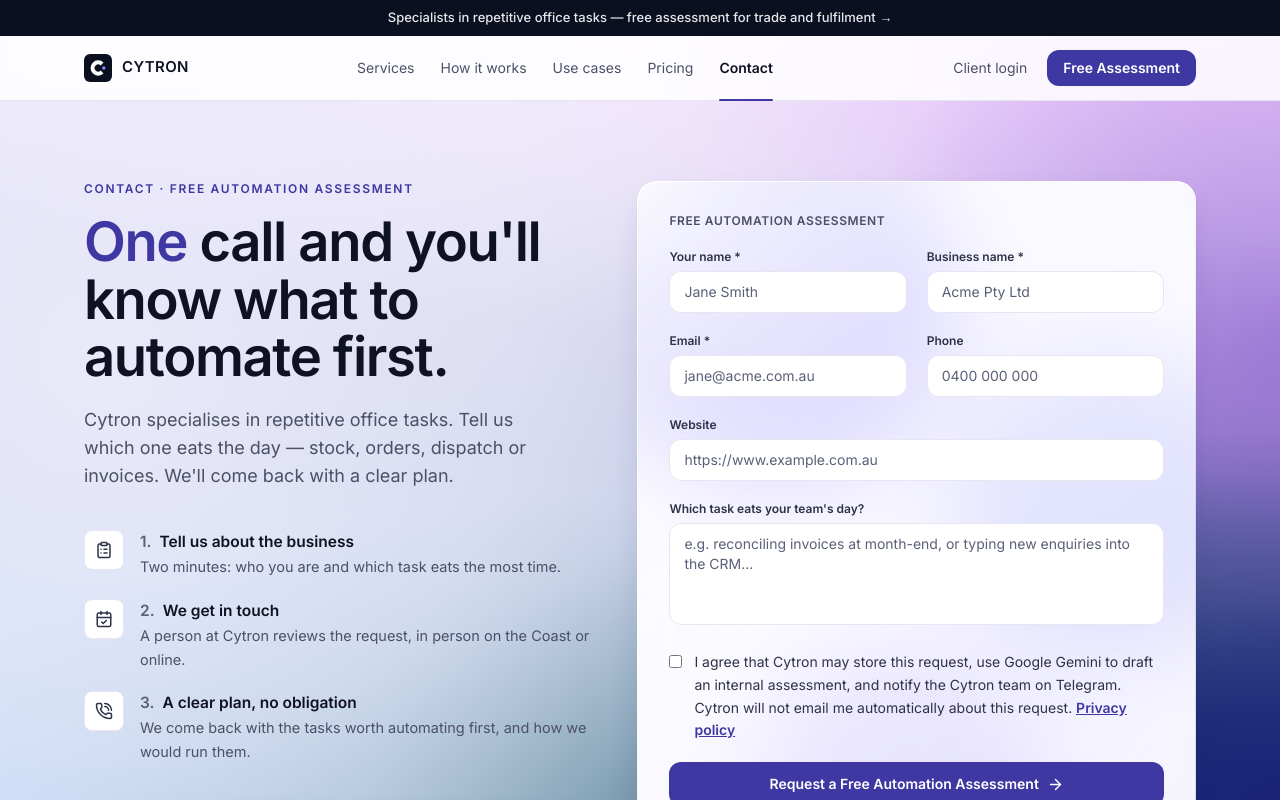
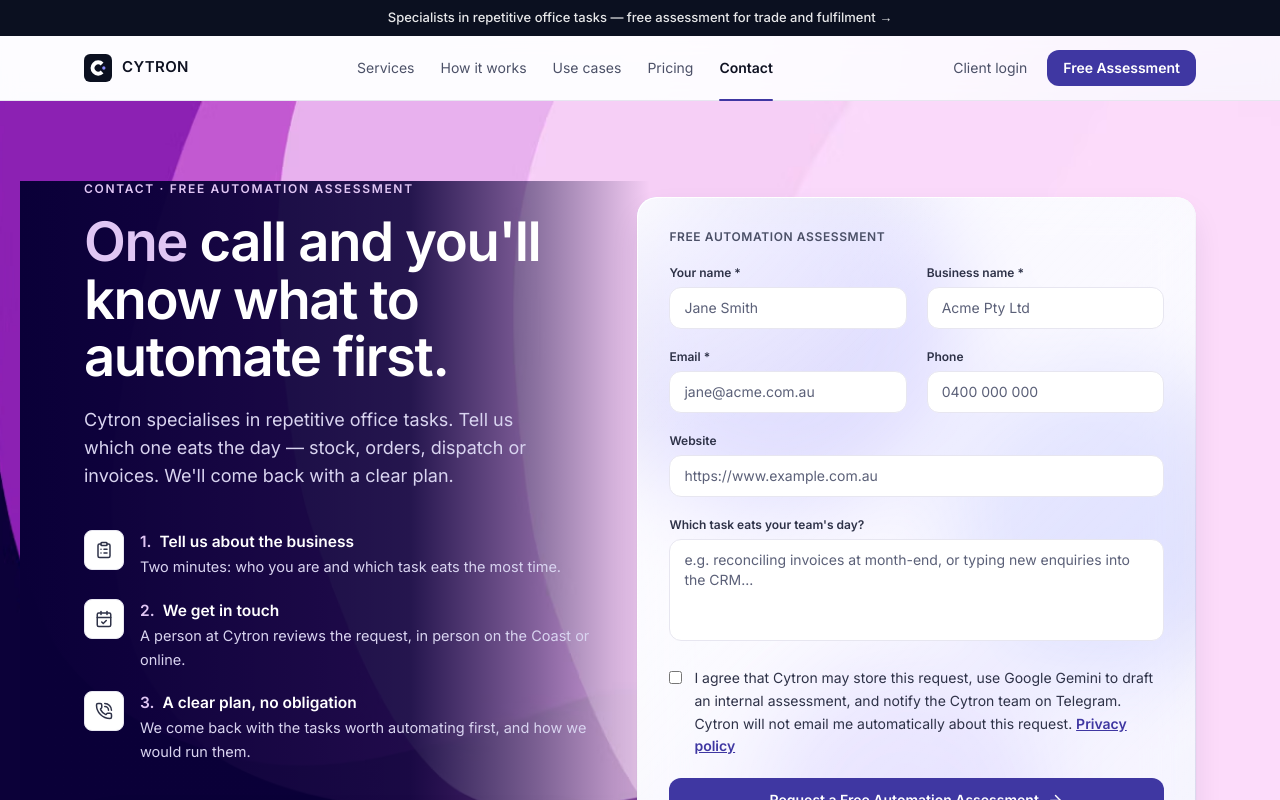
Before and after one commit to thiagocaian/Generate-auto-post-AI-videos-to-social-media-with-Veo3-and-Blotato, a Next.js app: page /contact in a window 1280 px wide. Shown: the top 800 px of the page. Built offline with nearby package versions, Linux system fonts and the light colour scheme.

Commit message:
Contact: match the Canva intro tone
Apply the same navy wave field and light type to the contact
assessment intro. The form and the 'What you get' card stay as
light panels on the artwork.

```diff
--- a/components/marketing/contact-page.tsx
+++ b/components/marketing/contact-page.tsx
@@ -19,14 +19,16 @@ export default function ContactPage() {
   const reduced = useReducedMotion() === true;
   return (
     <div>
-      <section id="audit" className="border-b border-[#e7e6f0]">
-        <div className="mx-auto grid max-w-6xl gap-12 px-5 pb-20 pt-14 sm:pt-20 lg:grid-cols-[0.95fr_1.05fr] lg:items-start">
-          <div>
-            <p className="mb-4 text-xs font-semibold uppercase tracking-[0.14em] text-[#3f37a2]">Contact · Free Automation Assessment</p>
-            <h1 className="max-w-xl text-[clamp(2.1rem,6.5vw,3.4rem)] font-semibold leading-[1.06] tracking-tight text-[#0f1222]">
+      <section id="audit" className="cytron-page-intro relative overflow-hidden">
+        <div className="cytron-hero-bg" aria-hidden="true" />
+        <div className="relative z-10 mx-auto grid max-w-6xl gap-12 px-5 pb-20 pt-14 sm:pt-20 lg:grid-cols-[0.95fr_1.05fr] lg:items-start">
+          <div className="relative">
+            <div className="cytron-hero-text-scrim" aria-hidden="true" />
+            <p className="mb-4 text-xs font-semibold uppercase tracking-[0.14em] text-[#E0C6F4]">Contact · Free Automation Assessment</p>
+            <h1 className="max-w-xl text-[clamp(2.1rem,6.5vw,3.4rem)] font-semibold leading-[1.06] tracking-tight text-white">
               <Accent>One</Accent> call and you&apos;ll know what to automate first.
             </h1>
-            <p className="mt-5 max-w-md text-[17px] leading-relaxed text-[#4b5067] sm:text-lg">
+            <p className="mt-5 max-w-md text-[17px] leading-relaxed text-[#D9D4F0] sm:text-lg">
               Cytron specialises in repetitive office tasks. Tell us which one eats the day — stock, orders, dispatch or invoices. We&apos;ll come back with a clear plan.
             </p>
 
@@ -35,8 +37,8 @@ export default function ContactPage() {
                 <li key={t} className="flex gap-4">
                   <span className="flex h-10 w-10 shrink-0 items-center justify-center rounded-md border border-[#e7e6f0] bg-white text-[#2e3248]"><Icon size={18} /></span>
                   <div>
-                    <p className="text-[15.5px] font-semibold text-[#0f1222]"><span className="mr-2 text-[#5b6078]">{i + 1}.</span>{t}</p>
-                    <p className="mt-0.5 text-[14.5px] leading-relaxed text-[#4b5067]">{d}</p>
+                    <p className="text-[15.5px] font-semibold text-white"><span className="mr-2 text-[#E0C6F4]">{i + 1}.</span>{t}</p>
+                    <p className="mt-0.5 text-[14.5px] leading-relaxed text-[#D9D4F0]">{d}</p>
                   </div>
                 </li>
               ))}
@@ -50,7 +52,7 @@ export default function ContactPage() {
               <p className="mt-5 flex items-center gap-2 border-t border-slate-900/[0.08] pt-4 text-[13.5px] text-[#4b5067]"><MapPin size={15} /> Gold Coast, Queensland · in person or online</p>
             </LiquidGlass>
           </div>
-          <div className="lg:sticky lg:top-24">
+          <div className="relative z-10 lg:sticky lg:top-24">
             <AuditForm />
           </div>
         </div>
```
